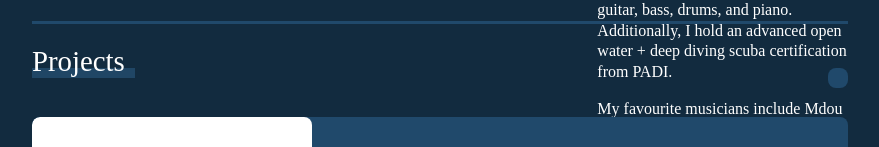
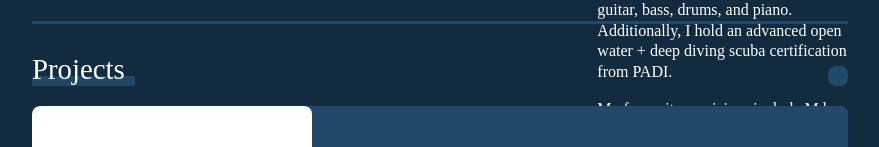
Before and after one commit to vanajmoorthy/vanaj.io, a Vue app: page / in a window 1280 px wide. Shown: the part 550-697 px from the top of the page, without its empty margins (200-1079 px from the left). Built offline with nearby package versions, Linux system fonts and the light colour scheme; no server answers; the HTML template or start-up script is replaced by a standard one; a web font is replaced by a local one.

Commit message:
Fix projects button height

```diff
--- a/src/components/Projects.vue
+++ b/src/components/Projects.vue
@@ -76,7 +76,8 @@ export default {
     display: flex;
     flex-direction: row;
     justify-content: space-between;
-    align-items: center;
+    align-items: flex-end;
+    height: 30px;
 }
 
 .expand {
@@ -108,6 +109,7 @@ export default {
     line-height: 0.4;
     width: 103px;
     margin-block-start: 0;
+    margin-bottom: 0rem;
 }
 
 button div {
```
Also changed, not shown: src/assets/me-new-copy.jpg (added).
